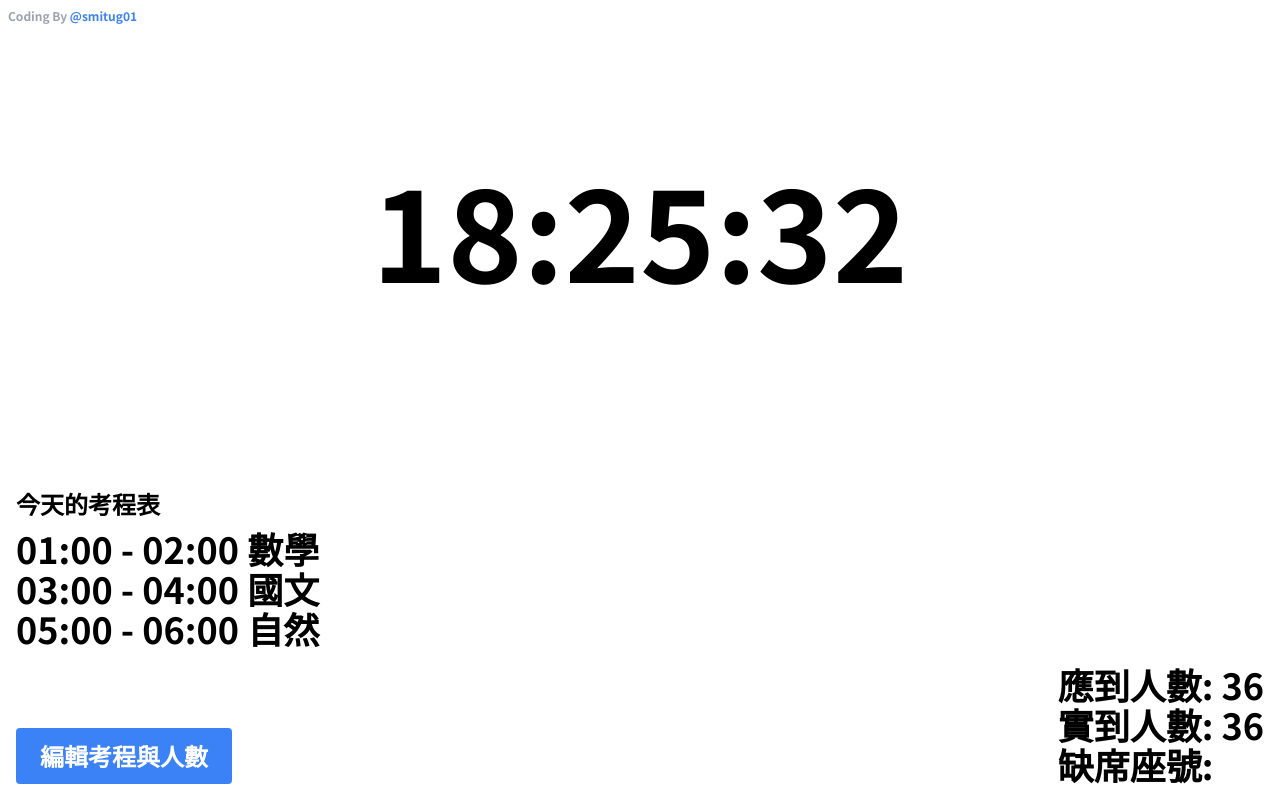
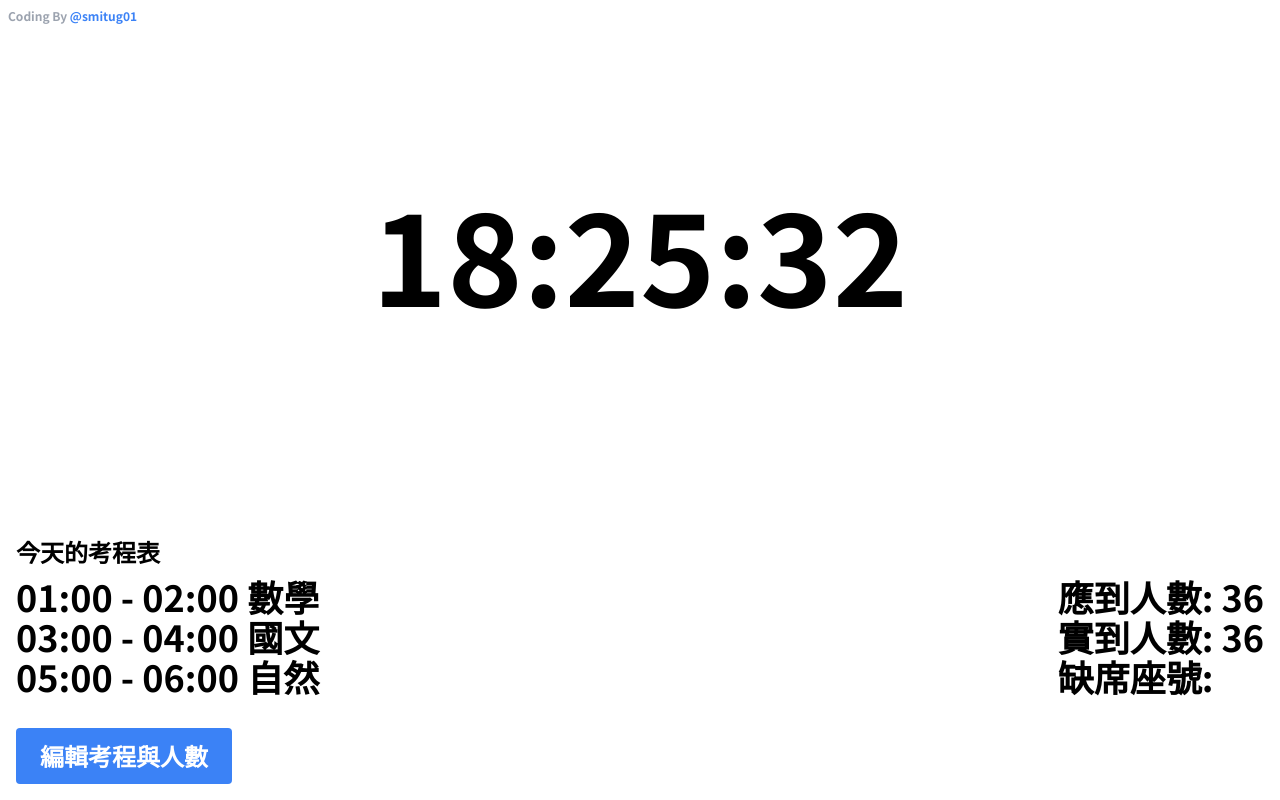
Before and after one commit to smitug01/exam-clock, a Next.js app: page / in a window 1280 px wide. Built offline with nearby package versions, Linux system fonts and the light colour scheme.

Commit message:
Move examSchedule css.

```diff
--- a/app/page.tsx
+++ b/app/page.tsx
@@ -139,7 +139,8 @@ const Home: FC = () => {
                 </div>
             )}
           </div>
-          <div className="mt-4">
+          <div className="flex justify-between items-end mt-4">
+            <span>
               <h2 className="text-2xl mb-2">今天的考程表</h2>
               <ul>
                 {examSchedule.map((exam) => (
@@ -148,19 +149,20 @@ const Home: FC = () => {
                     </li>
                 ))}
               </ul>
+            </span>
+            <div className="text-4xl">
+              應到人數: {attendance.total} <br />
+              實到人數: {attendance.present} <br />
+              缺席座號: {attendance.absentSeatNumbers}
             </div>
-          <div className="flex justify-between items-end mt-4">
+          </div>
+          <div className="flex justify-between items-end mt-8">
             <button
                 className="bg-blue-500 text-white px-6 py-3 rounded text-2xl"
                 onClick={() => handleEditClick()}
             >
               編輯考程與人數
             </button>
-            <div className="text-4xl">
-              應到人數: {attendance.total} <br />
-              實到人數: {attendance.present} <br />
-              缺席座號: {attendance.absentSeatNumbers}
-            </div>
           </div>
         </div>
       </>
```
Lines whose indentation alone changed are shown as unchanged.
